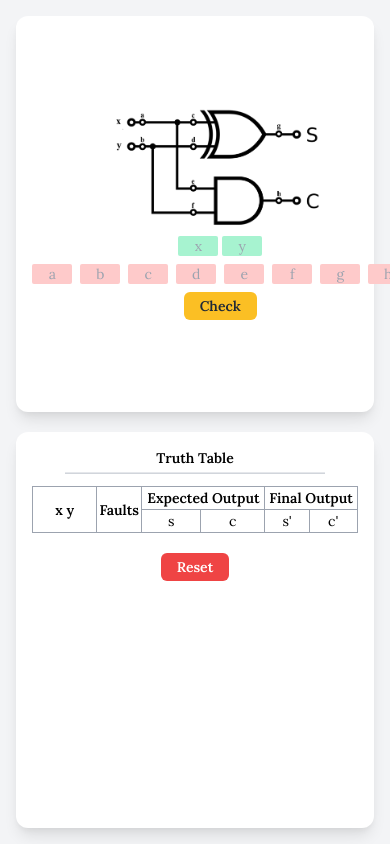
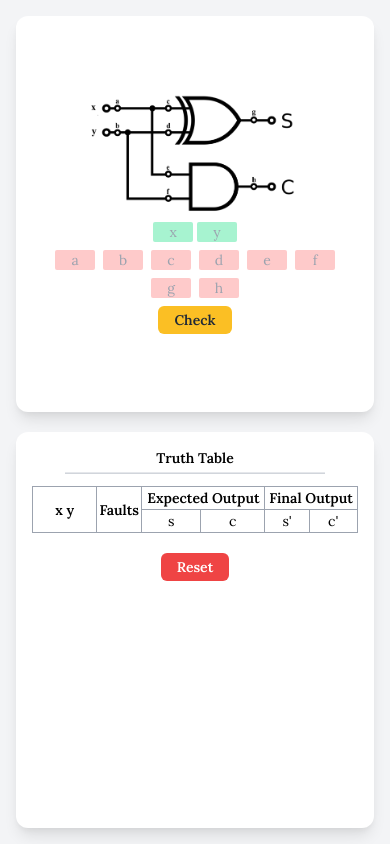
Before and after one commit to me-rakib/lab-sa-fault-half-adder-nitk, a plain HTML site: page experiment/simulation/index.html in a window 390 px wide. Drawn offline with Linux system fonts and the light colour scheme.

Commit message:
flex wrap for input

```diff
--- a/experiment/simulation/index.html
+++ b/experiment/simulation/index.html
@@ -28,7 +28,7 @@
                     <input type="text" id="y" class="w-10 bg-green-200 text-center rounded-sm" placeholder="y">
                 </div>
 
-                <div class="flex justify-center gap-2 mb-2 md:mb-4">
+                <div class="flex flex-wrap justify-center gap-2 mb-2 md:mb-4">
                     <input type="text" id="a" class="w-10 bg-red-200 text-center rounded-sm" placeholder="a">
                     <input type="text" id="b" class="w-10 bg-red-200 text-center rounded-sm" placeholder="b">
                     <input type="text" id="c" class="w-10 bg-red-200 text-center rounded-sm" placeholder="c">
```
Also changed, not shown: experiment/simulation/css/main.css.
